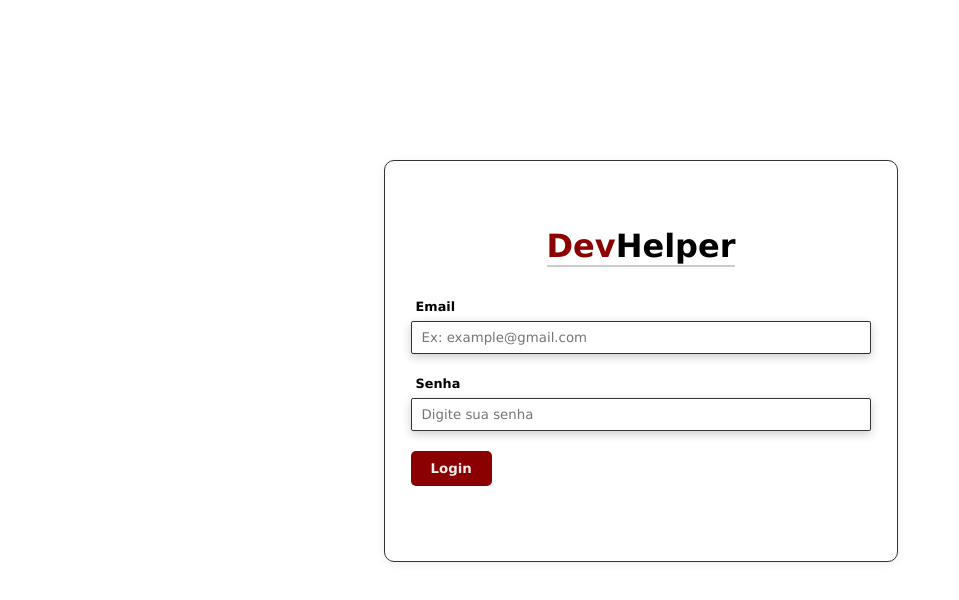
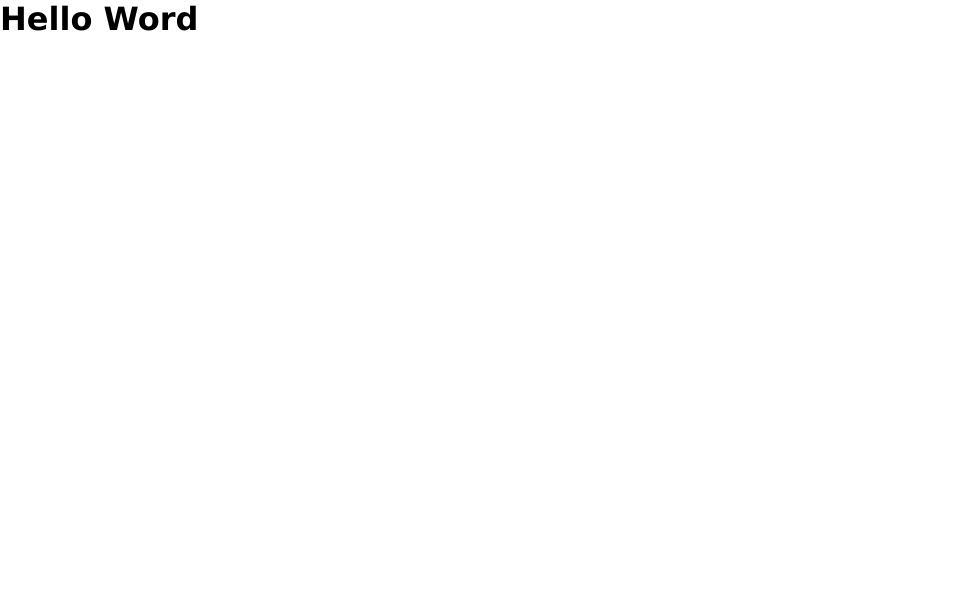
Before and after one commit to Joao-Pedro15/devHelper-frontend, a React (Create React App) app in the folder client/: page /home in a window 1280 px wide. Before the commit this address led to /login. Shown: the top 600 px of the page, without its empty margins (0-959 px from the left). Built offline with nearby package versions, Linux system fonts and the light colour scheme.

Commit message:
chore: mocking userLogged value per permission page home

```diff
--- a/client/src/routes/route.tsx
+++ b/client/src/routes/route.tsx
@@ -14,13 +14,14 @@ const Route: React.FC<RouteProps> = ({
   isPrivate = false,
   ...rest
 }: RouteProps) => {
-  const { userLogged } = useContext(AuthContext)
-  console.log(userLogged, 'eoijfeoifje', isPrivate);
+  // const { userLogged } = useContext(AuthContext)
+  // console.log(userLogged, 'eoijfeoifje', isPrivate);
+  const userLogged = true
 
 
   if (isPrivate && !userLogged) return <Redirect to="/login" />;
 
-  // if (!isPrivate && isUser) return <Redirect to="/home" />;
+  if (!isPrivate && userLogged) return <Redirect to="/home" />;
 
   return <RouteReact {...rest} />;
 };
```
